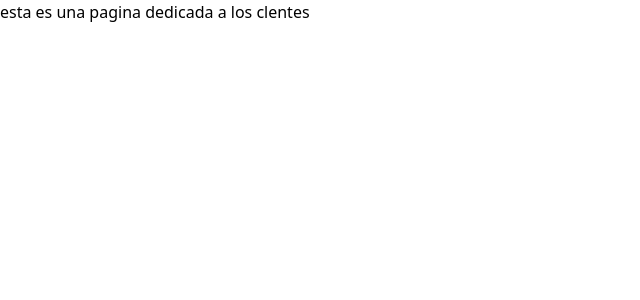
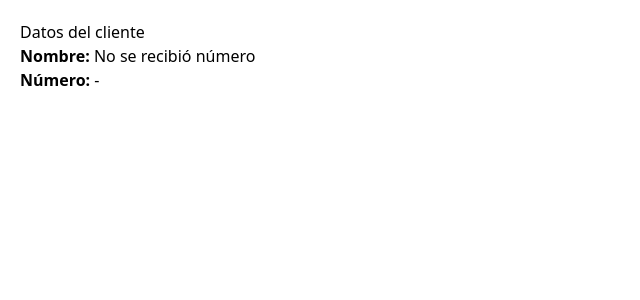
Before and after one commit to AngelAlmada/bitone_front_admin, a React (Vite) app: page /clients in a window 1280 px wide. Shown: the top 300 px of the page, without its empty margins (0-640 px from the left). Built offline with nearby package versions, Linux system fonts and the light colour scheme.

Commit message:
servicio de desencriptado y obtencion de datos- local

```diff
--- a/package.json
+++ b/package.json
@@ -10,6 +10,7 @@
     "preview": "vite preview"
   },
   "dependencies": {
+    "axios": "^1.10.0",
     "firebase": "^11.9.1",
     "lucide-react": "^0.514.0",
     "react": "^19.1.0",
--- a/src/pages/Clients.tsx
+++ /dev/null
@@ -1,7 +0,0 @@
-export const Clients = () => {
-  return (
-<>
-<h1>esta es una pagina dedicada a los clentes</h1>
-</>
-  )
-}
--- /dev/null
+++ b/src/pages/ClientsInfo.tsx
@@ -0,0 +1,52 @@
+import { useEffect, useState } from 'react';
+import axios from 'axios';
+
+function ClientsInfo() {
+  const [nombre, setNombre] = useState('');
+  const [numero, setNumero] = useState('');
+  const [cargando, setCargando] = useState(true);
+
+  useEffect(() => {
+    const params = new URLSearchParams(window.location.search);
+    const clienteEncriptado = params.get('cliente');
+
+    console.log('🔍 Param "cliente" recibido:', clienteEncriptado); // 👈 importante para verificar si llega
+
+    if (!clienteEncriptado || clienteEncriptado.trim() === '') {
+      setNombre('No se recibió número');
+      setNumero('-');
+      setCargando(false);
+      return;
+    }
+
+    axios
+      .get(`http://localhost:3000/api/client/${encodeURIComponent(clienteEncriptado)}`)
+      .then((response) => {
+        console.log('✅ Respuesta del backend:', response.data);
+        setNombre(response.data.nombre);
+        setNumero(response.data.numero);
+      })
+      .catch((error) => {
+        console.error('❌ Error al obtener datos del cliente:', error);
+        setNombre('Error al obtener datos');
+        setNumero('-');
+      })
+      .finally(() => setCargando(false));
+  }, []);
+
+  return (
+    <div style={{ padding: 20 }}>
+      <h2>Datos del cliente</h2>
+      {cargando ? (
+        <p>Cargando...</p>
+      ) : (
+        <div>
+          <p><strong>Nombre:</strong> {nombre}</p>
+          <p><strong>Número:</strong> {numero}</p>
+        </div>
+      )}
+    </div>
+  );
+}
+
+export default ClientsInfo;
```
Also changed, not shown: src/App.tsx (+6 -6 lines), 1 other file (tests, documents, lock files or other folders).
